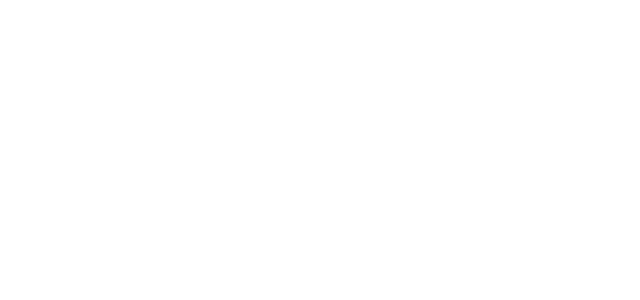
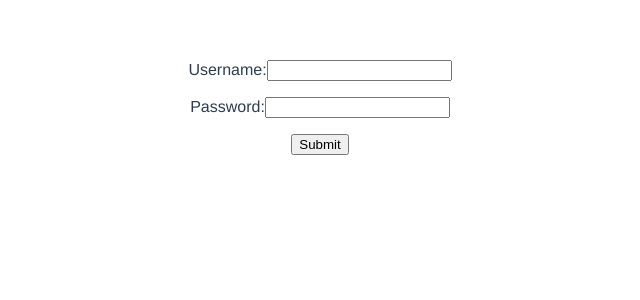
Before and after one commit to JoySR/reuse-list, a Vue app: page /login in a window 1280 px wide. Shown: the top 300 px of the page, without its empty margins (320-960 px from the left). Built offline with nearby package versions, Linux system fonts and the light colour scheme.

Commit message:
feature(common/login):add login feature and its common supports

```diff
--- a/package.json
+++ b/package.json
@@ -12,6 +12,7 @@
     "build": "node build/build.js"
   },
   "dependencies": {
+    "axios": "^0.17.1",
     "vue": "^2.5.2",
     "vue-router": "^3.0.1",
     "vuex": "^3.0.1"
--- /dev/null
+++ b/src/pages/Login.vue
@@ -0,0 +1,52 @@
+<template>
+  <div>
+    <p>{{ errMsg }}</p>
+    <p>
+      <label for="username">Username:</label>
+      <input id="username" v-model="username" />
+    </p>
+    <p>
+      <label for="password">Password:</label>
+      <input id="password" type="password" v-model="password" />
+    </p>
+    <p>
+      <button
+        @click="submit"
+      >Submit</button>
+    </p>
+  </div>
+</template>
+<script>
+import { login } from '../utils/api';
+
+export default {
+  data() {
+    return {
+      username: '',
+      password: '',
+      errMsg: '',
+    };
+  },
+  methods: {
+    submit() {
+      if (this.username === '' || this.password === '') return;
+      const that = this;
+      login(
+        this.username,
+        this.password,
+        (error) => {
+          if (error) {
+            // TODO: more possibility.
+            // error is an Object.
+            if (error.toString().includes('403')) {
+              this.errMsg = '用户名或密码不正确，请重试。';
+            }
+          } else {
+            that.$router.push('/');
+          }
+        },
+      );
+    },
+  },
+};
+</script>
--- a/src/router/index.js
+++ b/src/router/index.js
@@ -1,7 +1,7 @@
 import Vue from 'vue';
 import Router from 'vue-router';
 import ListView from '../pages/ListView';
-
+import Login from '../pages/Login';
 
 Vue.use(Router);
 
@@ -18,5 +18,10 @@
       name: 'Lists',
       component: ListView,
     },
+    {
+      path: '/login',
+      name: 'Login',
+      component: Login,
+    },
   ],
 });
--- /dev/null
+++ b/src/utils/api.js
@@ -0,0 +1,19 @@
+import axios from 'axios';
+import { JWT_TOKEN_URL } from './config';
+import tokenConfig from './token';
+
+// eslint-disable-next-line
+export const login = (username, password, callback) => {
+  axios.post(
+    JWT_TOKEN_URL,
+    {
+      username,
+      password,
+    },
+  ).then((response) => {
+    tokenConfig.set('token', response.data.token, 7);
+    callback();
+  }).catch((error) => {
+    callback(error);
+  });
+};
--- /dev/null
+++ b/src/utils/config.js
@@ -0,0 +1,3 @@
+export const COMMON_BASE_URL = 'https://vicia.me/wp-json';
+export const WP_BASE_URL = `${COMMON_BASE_URL}/wp/v2`;
+export const JWT_TOKEN_URL = `${COMMON_BASE_URL}/jwt-auth/v1/token`;
--- /dev/null
+++ b/src/utils/token.js
@@ -0,0 +1,30 @@
+const getToken = (name = 'token') => {
+  const cookie = document.cookie.replace(/\s+;\s+/, ';').split(';')
+    .map(s => s.replace(/\s+=\s+/, '=').split('='));
+
+  for (let i = 0; i < cookie.length; i += 1) {
+    if (cookie[i][0] && cookie[i][0] === name) {
+      return cookie[i][1];
+    }
+  }
+  return null;
+};
+
+const setToken = (name = 'token', value, days) => {
+  const expiresIn = days ? days * 24 * 60 * 60 * 1000 : 0;
+  const now = new Date();
+  const expires = (new Date(now.getTime() + expiresIn)).toUTCString();
+  document.cookie = `${name}=${encodeURI(value)};expires=${expires};domain=${document.domain};path=/;`;
+};
+
+const clearToken = (name = 'token') => {
+  setToken(name, '');
+};
+
+const tokenConfig = {
+  set: setToken,
+  get: getToken,
+  clear: clearToken,
+};
+
+export default tokenConfig;
```
Also changed, not shown: 1 other file (tests, documents, lock files or other folders).
